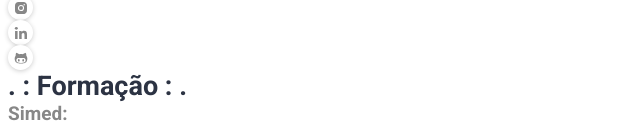
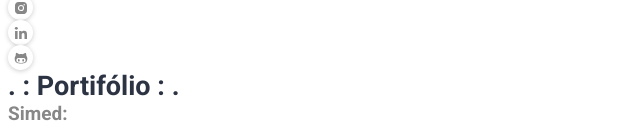
Before and after one commit to mateusgabriel042/portfolio, a Next.js app: page /blog/portfolio in a window 1280 px wide. Shown: the part 139-270 px from the top of the page, without its empty margins (0-640 px from the left). Built offline with nearby package versions, Linux system fonts and the light colour scheme.

Commit message:
change title of page portfolio

```diff
--- a/src/pages/[lang]/portfolio/index.tsx
+++ b/src/pages/[lang]/portfolio/index.tsx
@@ -41,7 +41,7 @@ export default function Home() {
 
   return (
     <>
-      <Heading size="title" className='text-center text-black mt-4'>. : {dict.page_formation.title} : .</Heading>
+      <Heading size="title" className='text-center text-black mt-4'>. : {dict.page_portfolio.title} : .</Heading>
 
       <div className={`${Styles.box_image_show}`} id='box_image_show'>
         <div id='sub_box_image_show'>
```
